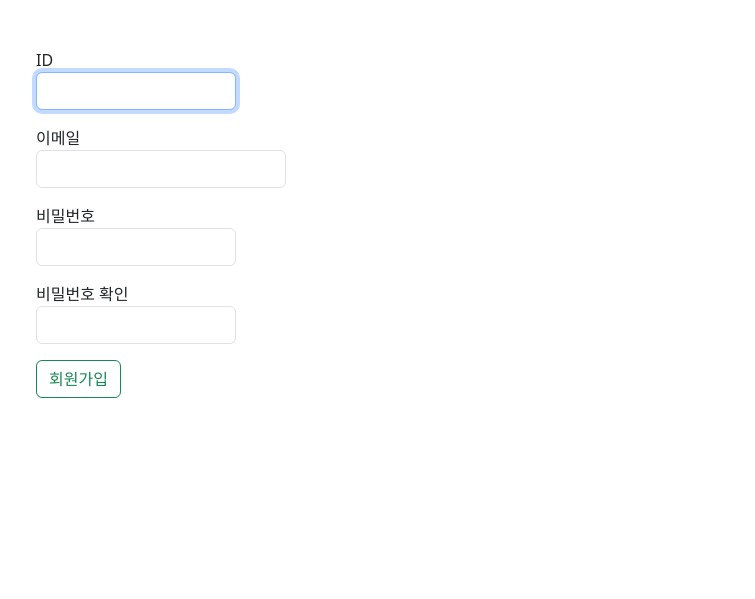
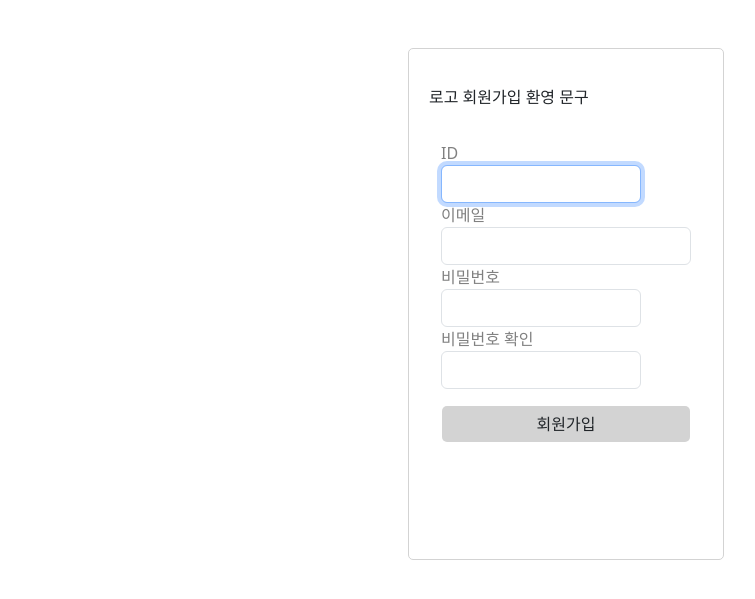
Before and after one commit to Shureeshu/balance_6, a Django app: page /accounts/signup/ in a window 1280 px wide. Shown: the top 599 px of the page, without its empty margins (46-801 px from the left). Run offline with Django 3.2, Linux system fonts and the light colour scheme.

Commit message:
[MODIFY] accounts/forms.py, accounts/templates, accounts/views.py

```diff
--- a/accounts/forms.py
+++ b/accounts/forms.py
@@ -1,8 +1,29 @@
-from django.contrib.auth.forms import UserCreationForm, UserChangeForm, AuthenticationForm, PasswordChangeForm
+from django.contrib.auth.forms import UserCreationForm, UserChangeForm, AuthenticationForm, PasswordChangeForm, UsernameField
 from django.contrib.auth import get_user_model
 from django import forms
 
 class CustomUserCreationForm(UserCreationForm):
+    username = UsernameField(
+         label='ID',
+         label_suffix='',
+         widget=forms.TextInput(
+                attrs={
+                    'class': 'form-control',
+                    'style': 'width: 200px;'
+                }
+            )
+        )
+    email = forms.EmailField(
+        label='이메일',
+        label_suffix='',
+        widget=forms.EmailInput(
+            attrs={'class': 'form-control', 'style': 'width: 250px;'}))
+    password1 = forms.CharField(
+        label='비밀번호', label_suffix='', widget=forms.PasswordInput(
+        attrs={'class': 'form-control', 'style': 'width: 200px;'}))
+    password2 = forms.CharField(label='비밀번호 확인', label_suffix='', widget=forms.PasswordInput(
+        attrs={'class': 'form-control', 'style': 'width: 200px;'}))
+
     class Meta(UserCreationForm.Meta):
         model = get_user_model()
         fields = (
@@ -11,15 +32,6 @@ class CustomUserCreationForm(UserCreationForm):
             'password1',
             'password2',
         )
-
-    username = forms.CharField(label='ID', label_suffix='', widget=forms.TextInput(
-        attrs={'class': 'form-control', 'style': 'width: 200px;'}))
-    email = forms.EmailField(label='이메일', label_suffix='', widget=forms.EmailInput(
-        attrs={'class': 'form-control', 'style': 'width: 250px;'}))
-    password1 = forms.CharField(label='비밀번호', label_suffix='', widget=forms.PasswordInput(
-        attrs={'class': 'form-control', 'style': 'width: 200px;'}))
-    password2 = forms.CharField(label='비밀번호 확인', label_suffix='', widget=forms.PasswordInput(
-        attrs={'class': 'form-control', 'style': 'width: 200px;'}))
 
 class CustomUserChangeForm(UserChangeForm):
     class Meta(UserChangeForm.Meta):
@@ -31,3 +43,29 @@ class CustomUserChangeForm(UserChangeForm):
     email = forms.EmailField(label='이메일', label_suffix='', widget=forms.EmailInput(
         attrs={'class': 'form-control', 'style': 'width: 250px;'}))
     # password = None
+
+
+class CustomAuthenticationForm(AuthenticationForm):
+    username = UsernameField(
+        label='',
+        widget=forms.TextInput(
+            attrs={
+                    'class': 'form-control',
+                    'autofocus': True,
+                    'placeholder':"username",
+                    'style': 'width: 200px',
+                }
+            )
+        )
+    password = forms.CharField(
+        label='',
+        strip=False,
+        widget=forms.PasswordInput(
+            attrs={
+                    'class': 'form-control',
+                    'autocomplete': 'current-password',
+                    'placeholder': "password",
+                    'style': 'width: 200px',
+                }
+            ),
+        )
--- a/accounts/templates/accounts/signup.html
+++ b/accounts/templates/accounts/signup.html
@@ -1,8 +1,56 @@
 {% extends 'base.html' %}
 {% block content %}
-  <form action="{% url 'accounts:signup' %}" method="POST">
-    {% csrf_token %}
-    {{ form.as_p }}
-    <input class="btn btn-outline-success me-2" type="submit" value="회원가입">
-  </form>
+<div class="container">
+  <div class="row">
+    <div class="col-4"></div>
+    <div id="custom_box_wrapper" class="col-4">
+      <div id="custom_box" class="d-flex flex-column">
+        <div class="row my-3">
+          로고
+          회원가입 환영 문구
+        </div>
+        <div class="row my-3">
+          <form action="{% url 'accounts:login' %}" method="POST">
+          {% csrf_token %}
+            {% for field in form %}
+            <label for="{{ field.id }}"><span class="custom_label">{{ field.label }}</label>
+            {{ field }}
+            {% endfor %}
+          <input type="submit" class="btn form-control custom_btn my-3" value="회원가입">
+          </form>
+        </div>
+        <div class="row my-3">
+
+        </div>
+        <div class="row my-3">
+
+        </div>
+      </div>
+      <div class="col-4"></div>
+    </div>
+  </div>
+</div>
+
+
+<style>
+  .custom_label{
+    color: gray;
+  }
+  .custom_btn{
+    background-color : lightgray;
+    width: 100%;
+  }
+  #custom_box_wrapper{
+    width: auto;
+    border: 1px solid lightgray;
+    border-radius: 5px;
+  }
+  #custom_box{
+    padding: 20px;
+    word-break: keep-all;
+    justify-content: center;
+  }
+</style>
+
+
 {% endblock content %}
--- a/accounts/views.py
+++ b/accounts/views.py
@@ -1,5 +1,5 @@
 from django.shortcuts import render, redirect
-from .forms import CustomUserCreationForm, CustomUserChangeForm
+from .forms import CustomUserCreationForm, CustomUserChangeForm, CustomAuthenticationForm
 from django.contrib.auth.forms import AuthenticationForm
 from django.contrib.auth import login as auth_login
 from django.contrib.auth import logout as auth_logout
@@ -30,12 +30,12 @@ def login(request):
         return redirect('posts:index')
 
     if request.method == 'POST':
-        form = AuthenticationForm(request, request.POST)
+        form = CustomAuthenticationForm(request, request.POST)
         if form.is_valid():
             auth_login(request, form.get_user())
             return redirect('posts:index')
     else:
-        form = AuthenticationForm()
+        form = CustomAuthenticationForm()
 
     context = {
         'form': form,
```
Also changed, not shown: accounts/templates/accounts/login.html (+48 -5 lines).
